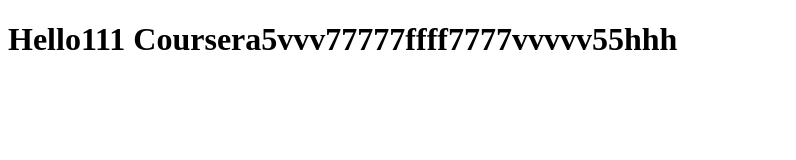
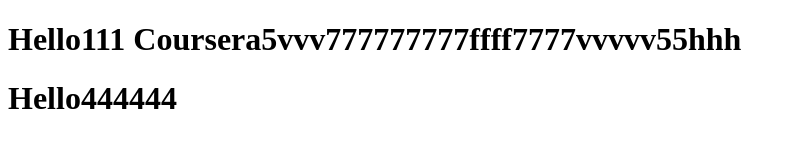
Before and after one commit to shokry3/coursera-test, a plain HTML site: page index.html in a window 1280 px wide. Shown: the whole page, without its empty margins (0-796 px from the left). Drawn offline with Linux system fonts and the light colour scheme.

Commit message:
Update index.html

```diff
--- a/index.html
+++ b/index.html
@@ -5,6 +5,7 @@
   <title>Hello Coursera</title>
 </head>
 <body>
-  <h1>Hello111 Coursera5vvv77777ffff7777vvvvv55hhh</h1>
+  <h1>Hello111 Coursera5vvv777777777ffff7777vvvvv55hhh</h1>
+  <h1>Hello444444</h1>
 </body>
 </html>
```
